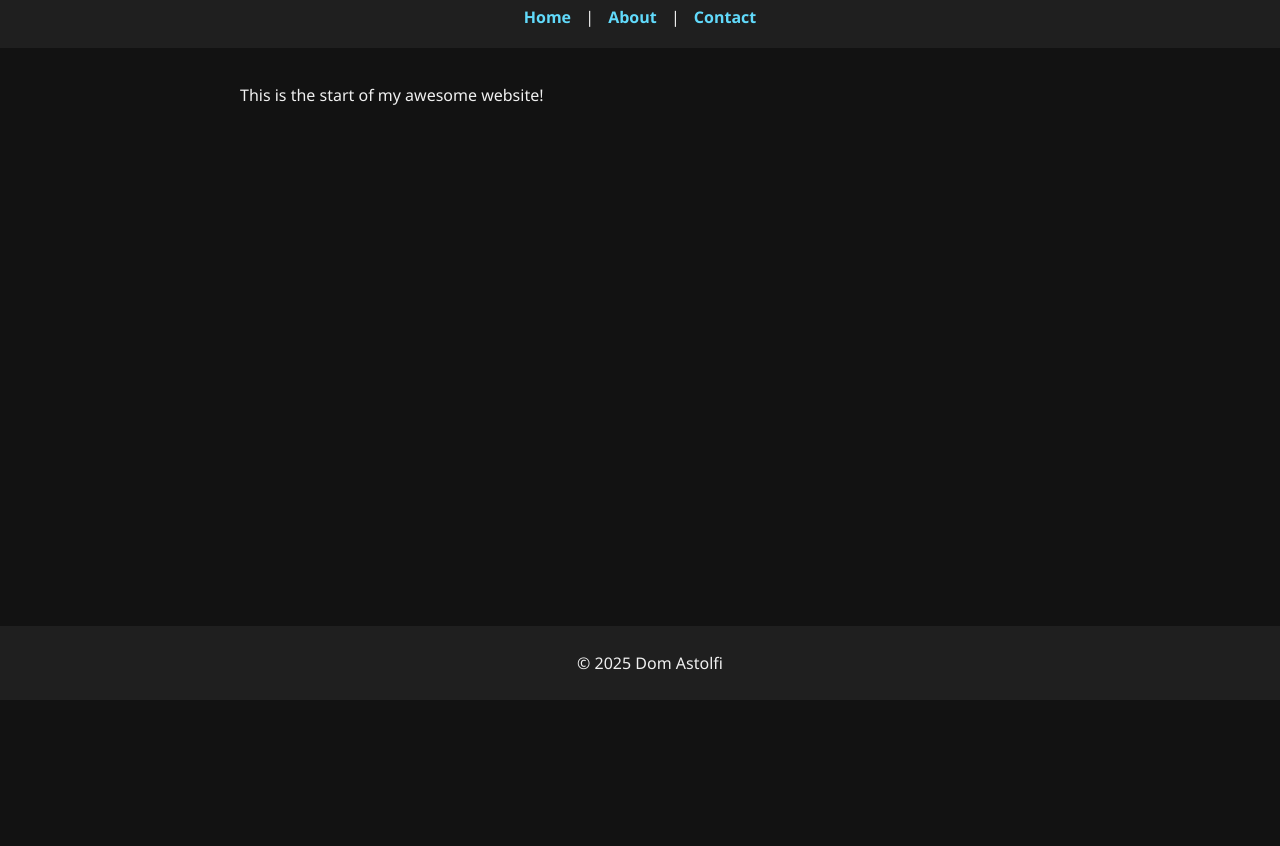
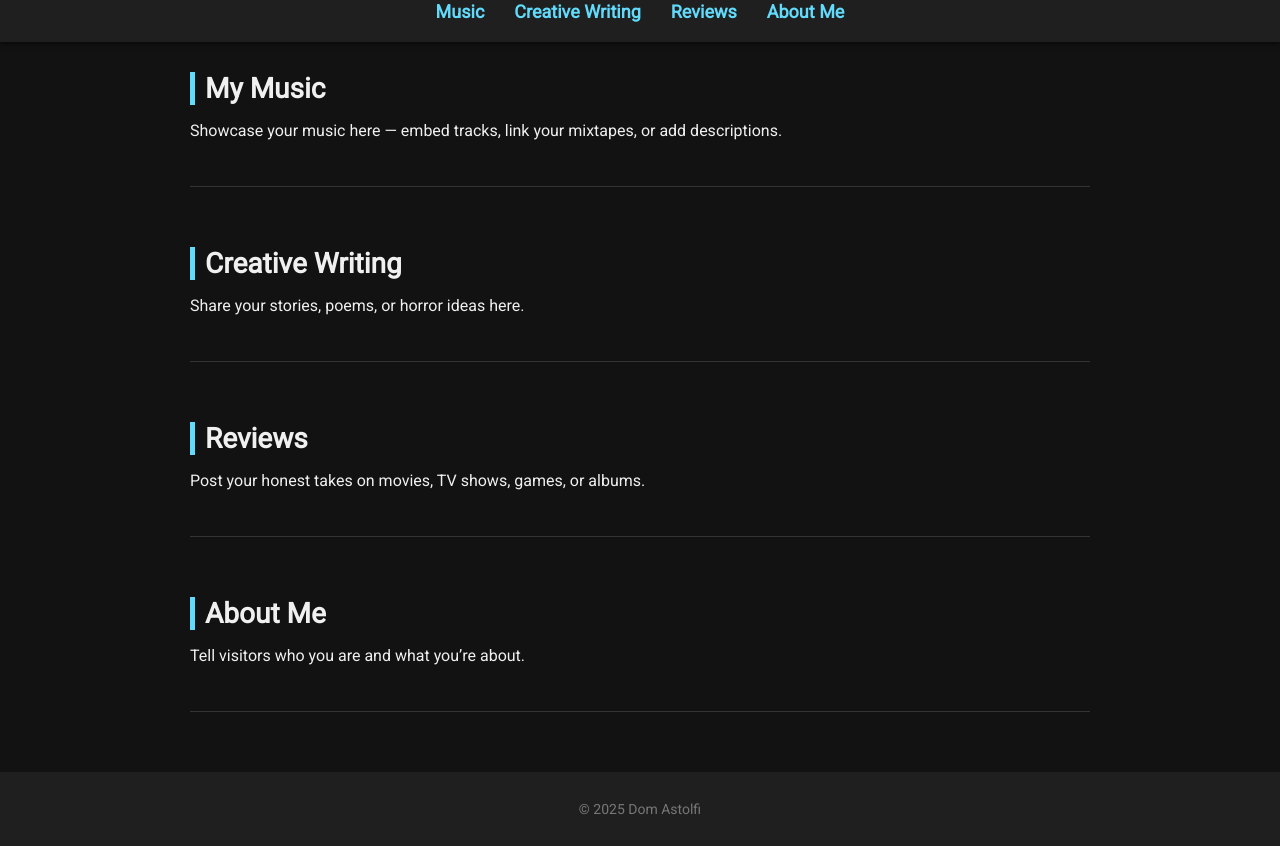
Before and after one commit to biggie-ravioli/biggie-ravioli.github.io, a plain HTML site: page index.html in a window 1280 px wide. Shown: the part 100-946 px from the top of the page. Before the commit the page ends 800 px from the top, so only its background shows below. Drawn offline with Linux system fonts and the light colour scheme.

Commit message:
Add sections and style for music, writing, reviews

```diff
--- a/index.html
+++ b/index.html
@@ -4,24 +4,60 @@
   <meta charset="UTF-8" />
   <meta name="viewport" content="width=device-width, initial-scale=1" />
   <title>PhatCatSite</title>
+  <link href="https://fonts.googleapis.com/css2?family=Roboto&display=swap" rel="stylesheet" />
   <link rel="stylesheet" href="style.css" />
 </head>
 <body>
+
 <header>
-    <h1>Welcome to PhatCatSite</h1>
+  <h1>PhatCatSite</h1>
   <nav>
-      <a href="#">Home</a> |
-      <a href="#">About</a> |
-      <a href="#">Contact</a>
+    <ul class="menu">
+      <li><a href="#music">Music</a></li>
+      <li><a href="#writing">Creative Writing</a></li>
+      <li><a href="#reviews">Reviews</a></li>
+      <li><a href="#about">About Me</a></li>
+    </ul>
   </nav>
 </header>
 
 <main>
-    <p>This is the start of my awesome website!</p>
+  <section id="music">
+    <h2>My Music</h2>
+    <p>Showcase your music here — embed tracks, link your mixtapes, or add descriptions.</p>
+  </section>
+
+  <section id="writing">
+    <h2>Creative Writing</h2>
+    <p>Share your stories, poems, or horror ideas here.</p>
+  </section>
+
+  <section id="reviews">
+    <h2>Reviews</h2>
+    <p>Post your honest takes on movies, TV shows, games, or albums.</p>
+  </section>
+
+  <section id="about">
+    <h2>About Me</h2>
+    <p>Tell visitors who you are and what you’re about.</p>
+  </section>
 </main>
 
 <footer>
   <p>© 2025 Dom Astolfi</p>
 </footer>
+
+<script>
+  // Optional: smooth scroll behavior for anchor links
+  document.querySelectorAll('a[href^="#"]').forEach(anchor => {
+    anchor.addEventListener('click', function(e) {
+      e.preventDefault();
+      document.querySelector(this.getAttribute('href')).scrollIntoView({
+        behavior: 'smooth'
+      });
+    });
+  });
+</script>
+
 </body>
 </html>
--- a/style.css
+++ b/style.css
@@ -1,5 +1,6 @@
+/* Reset and base */
 body {
-  font-family: 'Segoe UI', Tahoma, Geneva, Verdana, sans-serif;
+  font-family: 'Roboto', sans-serif;
   background-color: #121212;
   color: #f0f0f0;
   margin: 0;
@@ -9,31 +10,70 @@ body {
 header {
   background-color: #1f1f1f;
   padding: 20px;
+  position: sticky;
+  top: 0;
+  z-index: 1000;
+  box-shadow: 0 2px 5px rgba(0,0,0,0.5);
   text-align: center;
 }
 
-nav a {
+.menu {
+  list-style: none;
+  padding: 0;
+  margin: 10px 0 0;
+  display: flex;
+  justify-content: center;
+  gap: 30px;
+}
+
+.menu li a {
   color: #61dafb;
   text-decoration: none;
-  margin: 0 10px;
   font-weight: bold;
+  font-size: 18px;
+  transition: color 0.3s ease;
 }
 
-nav a:hover {
+.menu li a:hover {
+  color: #21a1f1;
   text-decoration: underline;
 }
 
 main {
-  padding: 20px;
-  max-width: 800px;
-  margin: auto;
+  max-width: 900px;
+  margin: 30px auto;
+  padding: 0 20px;
+}
+
+section {
+  margin-bottom: 60px;
+  padding-bottom: 30px;
+  border-bottom: 1px solid #333;
+}
+
+section h2 {
+  margin-bottom: 15px;
+  border-left: 5px solid #61dafb;
+  padding-left: 10px;
+  font-size: 28px;
 }
 
 footer {
   text-align: center;
-  padding: 10px;
+  padding: 15px;
   background-color: #1f1f1f;
-  position: fixed;
-  width: 100%;
-  bottom: 0;
+  color: #777;
+  font-size: 14px;
 }
+
+/* Responsive tweaks */
+@media (max-width: 600px) {
+  .menu {
+    flex-direction: column;
+    gap: 15px;
+  }
+
+  .menu li a {
+    font-size: 16px;
+  }
+}
```
Lines whose indentation alone changed are shown as unchanged.
